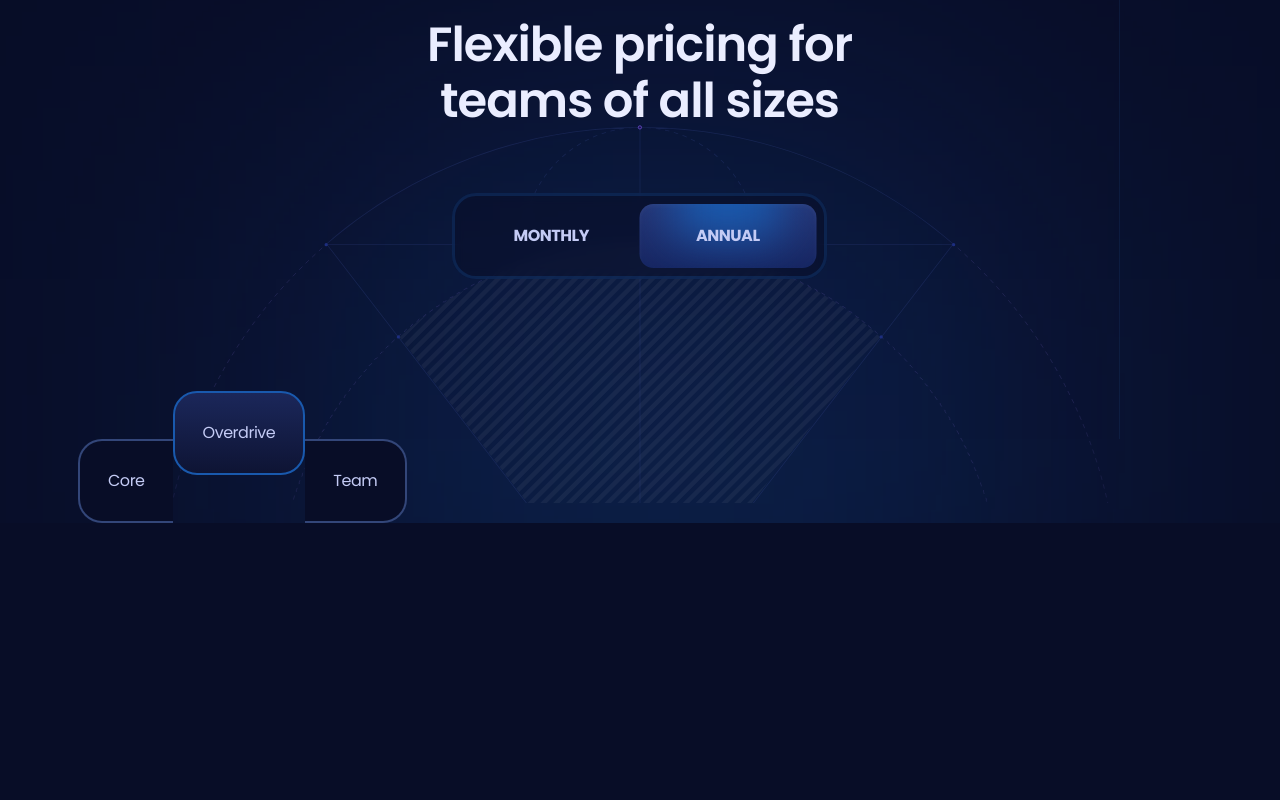
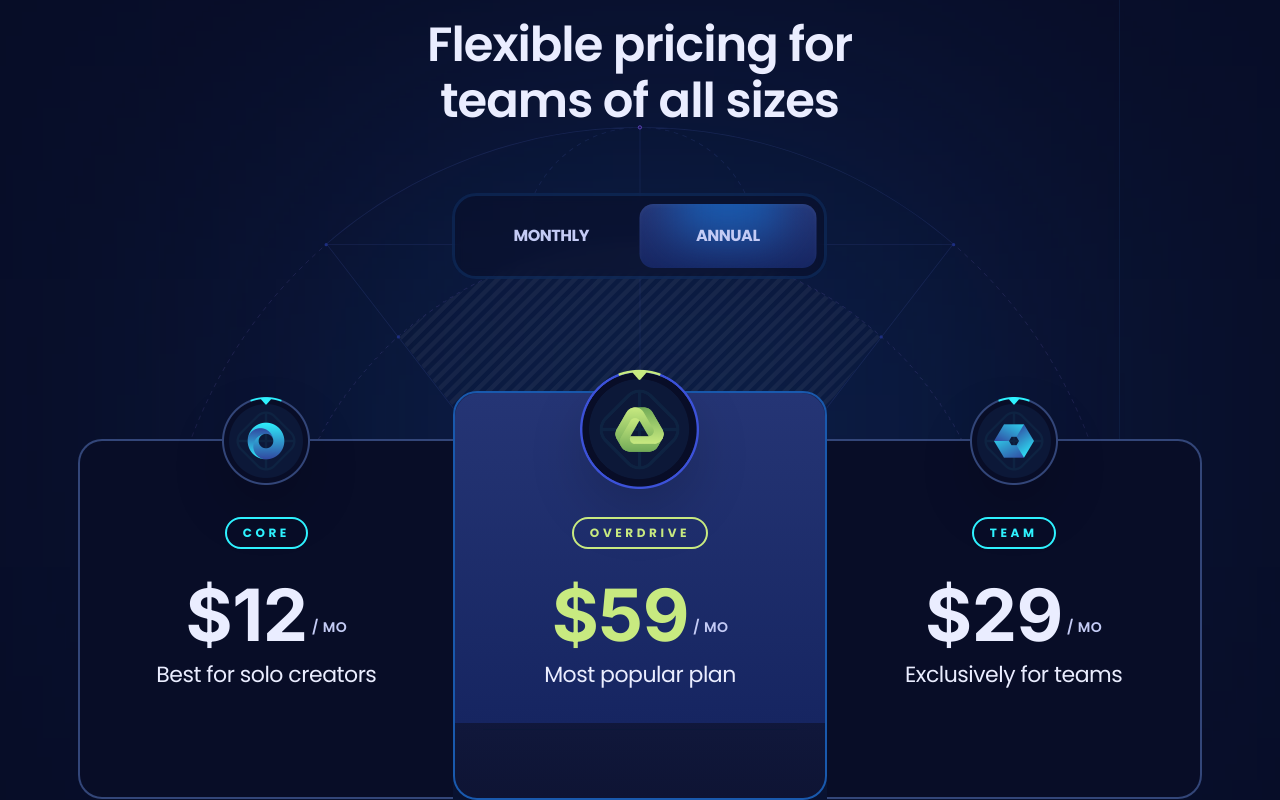
Before and after one commit to Rahul1-design/SaaS-App-Landing-Page, a React (Vite) app: page / in a window 1280 px wide. Shown: the part 1899-2699 px from the top of the page. Before the commit the page ends 2422 px from the top, so only its background shows below. Built offline with nearby package versions, Linux system fonts and the light colour scheme.

Commit message:
Add CountUp animation to Pricing section for dynamic price display

```diff
--- a/package.json
+++ b/package.json
@@ -12,6 +12,7 @@
   "dependencies": {
     "clsx": "^2.1.1",
     "react": "^19.2.0",
+    "react-countup": "^6.5.3",
     "react-dom": "^19.2.0",
     "react-scroll": "^1.9.3"
   },
--- a/src/sections/Pricing.jsx
+++ b/src/sections/Pricing.jsx
@@ -2,6 +2,7 @@
 import React, { useState } from 'react';
 import { Element } from 'react-scroll';
 import { plans } from '../constants';
+import CountUp from 'react-countup';
 
 const Pricing = () => {
   const [monthly, setMonthly] = useState(false);
@@ -58,9 +59,71 @@
             {plans.map((plan, index) => (
               <div
                 key={plan.id}
-                className="pricing-plan_first pricing-plan_last pricing-plan_odd pricing-plan_even relative border-2 p-7 "
+                className="pricing-plan_first pricing-plan_last pricing-plan_odd pricing-plan_even relative border-2 p-7 max-xl:min-w-80 max-lg:rounded-3xl xl:w-[calc(33.33%+2px)]"
               >
-                {plan.title}
+                {index === 1 && (
+                  <div className="g4 absolute h-330 left-0 right-0 top-0 z-1 rounded-tl-3xl rounded-tr-3xl" />
+                )}
+
+                <div
+                  className={clsx(
+                    'absolute left-0 right-0 z-2 flex items-center justify-center',
+                    index === 1 ? '-top-6' : '-top-6 xl:-top-11'
+                  )}
+                >
+                  <img
+                    src={plan.logo}
+                    alt={plan.title}
+                    className={clsx(
+                      'object-contain drop-shadow-2xl',
+                      index === 1 ? 'size-[120px]' : 'size-[88px]'
+                    )}
+                  />
+                </div>
+                <div
+                  className={clsx(
+                    'flex relative flex-col items-center ',
+                    index === 1 ? 'pt-24' : 'pt-12'
+                  )}
+                >
+                  <div
+                    className={clsx(
+                      'small-2 rounded-20 relative z-2 mx-auto mb-6 border-2 px-4 py-1.5 uppercase',
+                      index === 1 ? 'border-p3 text-p3' : 'border-p1 text-p1'
+                    )}
+                  >
+                    {plan.title}
+                  </div>
+
+                  <div className="relative z-2 flex items-center justify-center ">
+                    <div
+                      className={clsx(
+                        'h-num flex items-start ',
+                        index === 1 ? 'text-p3' : 'text-p4'
+                      )}
+                    >
+                      $
+                      <CountUp
+                        start={plan.priceMonthly}
+                        end={monthly ? plan.priceMonthly : plan.priceYearly}
+                        duration={0.5}
+                        preserveValue
+                      />
+                    </div>
+                    <div className="small-1 relative top-3 ml-1 uppercase">
+                      / mo
+                    </div>
+                  </div>
+                </div>
+
+                <div
+                  className={clsx(
+                    'body-1 relative z-2 mb-10 w-full border-b-s2 pb-9 text-center text-p4',
+                    index === 1 && 'border-b'
+                  )}
+                >
+                  {plan.caption}
+                </div>
               </div>
             ))}
           </div>
```
Also changed, not shown: src/index.css (line endings or trailing spaces), 1 other file (tests, documents, lock files or other folders).
